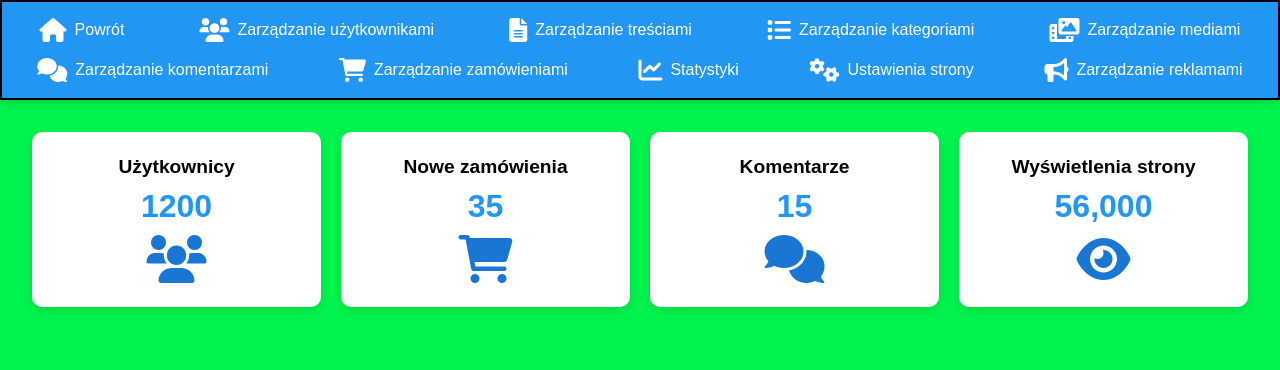
After one commit to 1Kr3ksu/W3Craft, a PHP site: page /admin.php in a window 1280 px wide. The commit adds this page. Shown: the top 370 px of the page. Run offline with PHP 8.4, Linux system fonts and the light colour scheme.

Commit message:
update adm

```diff
--- /dev/null
+++ b/ADMIN.CSS
@@ -0,0 +1,127 @@
+body, html, * {
+    margin: 0;
+    padding: 0;
+    box-sizing: border-box;
+}
+
+body {
+    background: rgb(0, 242, 77);
+    display: flex;
+    flex-direction: column;
+    overflow: hidden;
+    font-size: 16px;
+    font-family: Arial, sans-serif;
+}
+#NAVI {
+    width: 100%;
+    background: #2196F3;
+    display: flex;
+    flex-wrap: wrap;
+    justify-content: space-around;
+    align-items: center;
+    padding: 0.5rem 0;
+    position: relative;
+    z-index: 10;
+    border: 2px solid black;
+    box-shadow: 0px 4px 6px rgba(0, 0, 0, 0.1);
+}
+
+#NAVI a {
+    display: flex;
+    align-items: center;
+    color: white;
+    font-size: 1rem;
+    text-decoration: none;
+    padding: 0.5rem 1rem;
+    background-color: transparent;
+    transition: background-color 0.3s ease, color 0.3s ease;
+    border-radius: 5px;
+}
+
+#NAVI a i {
+    margin-right: 8px;
+    font-size: 1.5rem; /* Zwiększony rozmiar ikon */
+}
+
+#NAVI a:hover {
+    background-color: #1976D2; /* Zmiana koloru tła przy hover */
+    color: #fff; /* Kolor tekstu przy hover */
+}
+
+#NAVI a:active {
+    background-color: #0d47a1; /* Dodatkowy efekt przy kliknięciu */
+}
+main {
+    padding: 2rem;
+}
+
+/* Stylizacja sekcji statystyk */
+.dashboard-stats {
+    margin-bottom: 2rem;
+}
+
+.stats-grid {
+    display: grid;
+    grid-template-columns: repeat(4, 1fr); /* 4 kolumny */
+    gap: 20px;
+}
+
+.stat-item {
+    background-color: white;
+    padding: 1.5rem;
+    text-align: center;
+    border-radius: 10px;
+    box-shadow: 0 4px 8px rgba(0, 0, 0, 0.1);
+    transform: translateY(30px); /* Początkowe przesunięcie w dół */
+    animation: bounce-in 0.6s ease forwards; /* Wywołanie animacji */
+}
+
+.stat-item h3 {
+    font-size: 1.2rem;
+    margin-bottom: 10px;
+}
+
+.stat-item p {
+    font-size: 2rem;
+    font-weight: bold;
+    color: #2196F3;
+}
+
+.stat-item i {
+    font-size: 3rem;
+    color: #1976D2;
+    margin-top: 10px;
+}
+
+/* Definicja animacji "bounce-in" (bez opacity) */
+@keyframes bounce-in {
+    0% {
+        transform: translateY(30px); /* Start z przesunięcia */
+    }
+    60% {
+        transform: translateY(-10px); /* Lekki podskok do góry */
+    }
+    80% {
+        transform: translateY(5px); /* Mały odskok w dół */
+    }
+    100% {
+        transform: translateY(0); /* Powrót do normalnej pozycji */
+    }
+}
+
+/* Sekwencyjne opóźnienie dla każdego elementu */
+.stat-item:nth-child(1) {
+    animation-delay: 0.1s;
+}
+
+.stat-item:nth-child(2) {
+    animation-delay: 0.2s;
+}
+
+.stat-item:nth-child(3) {
+    animation-delay: 0.3s;
+}
+
+.stat-item:nth-child(4) {
+    animation-delay: 0.4s;
+}
--- /dev/null
+++ b/admin.php
@@ -0,0 +1,56 @@
+<!DOCTYPE html>
+<html lang="en">
+<head>
+    <meta charset="UTF-8">
+    <meta name="viewport" content="width=device-width, initial-scale=1.0">
+    <title>Admin viev</title>
+    <link rel="stylesheet" href="ADMIN.CSS">
+    <link rel="stylesheet" href="https://cdnjs.cloudflare.com/ajax/libs/font-awesome/6.0.0-beta3/css/all.min.css">
+</head>
+<body>
+<section class="navi">
+
+    <div id="NAVI">
+    <a href="index.php"><i class="fas fa-home"></i> Powrót</a>
+<a href="users.php"><i class="fas fa-users"></i> Zarządzanie użytkownikami</a>
+        <a href="content.php"><i class="fas fa-file-alt"></i> Zarządzanie treściami</a>
+        <a href="categories.php"><i class="fas fa-list"></i> Zarządzanie kategoriami</a>
+        <a href="media.php"><i class="fas fa-photo-video"></i> Zarządzanie mediami</a>
+        <a href="comments.php"><i class="fas fa-comments"></i> Zarządzanie komentarzami</a>
+        <a href="orders.php"><i class="fas fa-shopping-cart"></i> Zarządzanie zamówieniami</a>
+        <a href="stats.php"><i class="fas fa-chart-line"></i> Statystyki</a>
+        <a href="settings.php"><i class="fas fa-cogs"></i> Ustawienia strony</a>
+        <a href="ads.php"><i class="fas fa-bullhorn"></i> Zarządzanie reklamami</a>
+</div>
+</section>
+<main>
+    <!-- Sekcja z podsumowaniem statystyk -->
+    <section class="dashboard-stats">
+        <div class="stats-grid">
+
+
+            <div class="stat-item">
+                <h3>Użytkownicy</h3>
+                <p>1200</p>
+                <i class="fas fa-users"></i>
+            </div>
+            <div class="stat-item">
+                <h3>Nowe zamówienia</h3>
+                <p>35</p>
+                <i class="fas fa-shopping-cart"></i>
+            </div>
+            <div class="stat-item">
+                <h3>Komentarze</h3>
+                <p>15</p>
+                <i class="fas fa-comments"></i>
+            </div>
+            <div class="stat-item">
+                <h3>Wyświetlenia strony</h3>
+                <p>56,000</p>
+                <i class="fas fa-eye"></i>
+            </div>
+        </div>
+    </section>
+</main>
+</body>
+</html>
--- a/db_connection.php
+++ b/db_connection.php
@@ -4,6 +4,8 @@ $username = "root";
 $password = "";
 $dbname = "w3craft";
 
+
+
 $conn = new mysqli($servername, $username, $password, $dbname);
 if ($conn->connect_error) {
     die("Połączenie nieudane: " . $conn->connect_error);
--- a/reg.css
+++ b/reg.css
@@ -8,14 +8,14 @@ body {
     align-items: center;
     justify-content: center;
     min-height: 100vh;
-    background-color: #0532ad;
+    background-color: rgb(0, 242, 77);
     font-size: 16px;
     font-family: Arial;
 }
 
 .register-container {
     background: rgb(0,138,255);
-    background: linear-gradient(184deg, rgba(0,138,255,1) 0%, rgba(188,0,255,0.8939775739397321) 100%);
+    background:#2196F3;
     padding: 20px;
     border-radius: 5px;
     box-shadow: 0 0 10px rgba(0,0,0,0.1);
@@ -58,7 +58,7 @@ p {
 }
 .login-container {
     background: rgb(0,138,255);
-    background: linear-gradient(184deg, rgba(0,138,255,1) 0%, rgba(188,0,255,0.8939775739397321) 100%);
+    background: #2196F3;
     padding: 20px;
     border-radius: 5px;
     box-shadow: 0 0 10px rgba(0,0,0,0.1);
```
Also changed, not shown: online_users.php (added, +9 -0 lines).
